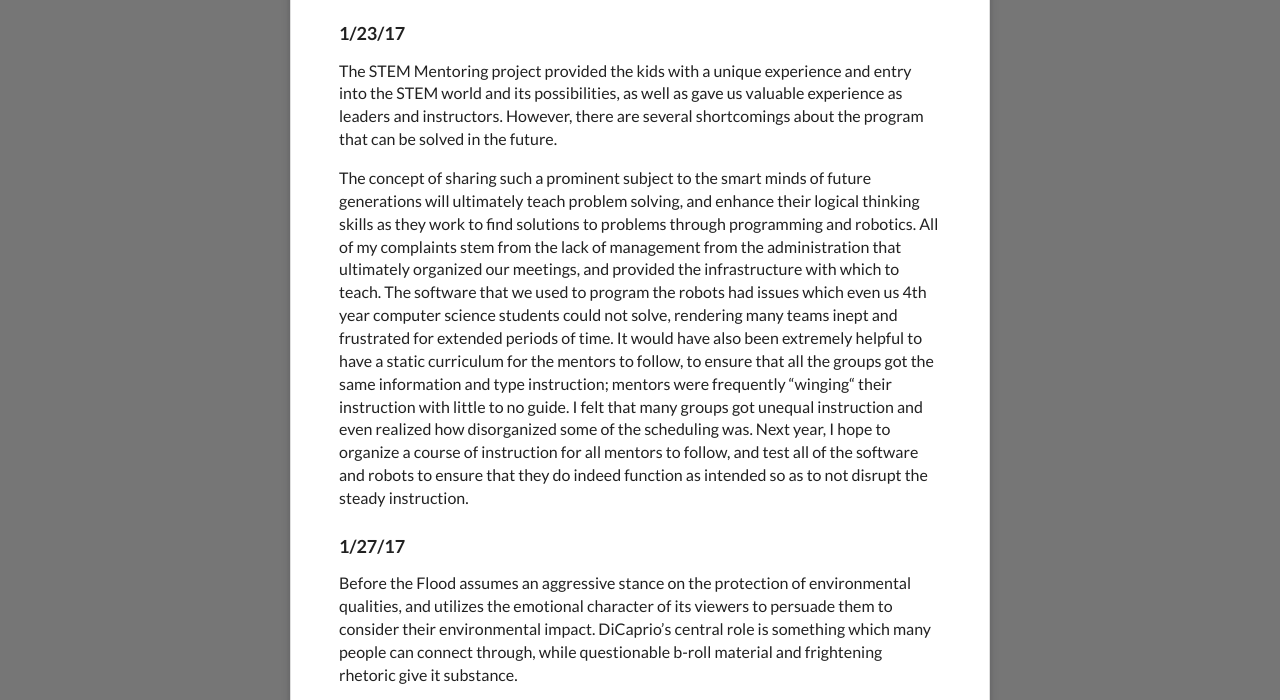
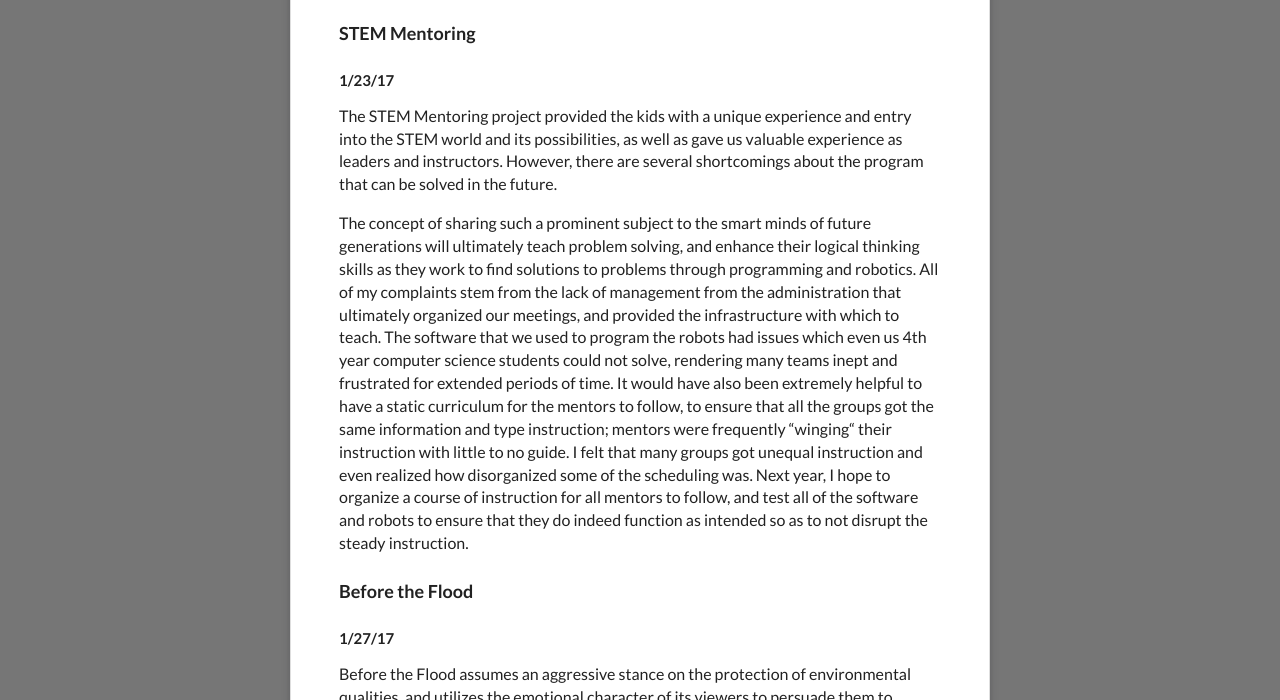
Before and after one commit to MBHS-Computer-Science-Association/humanities-blog, a website: page public/nicholas.html in a window 1280 px wide. Shown: the part 195-895 px from the top of the page. Drawn offline with nearby package versions, Linux system fonts and the light colour scheme.

Commit message:
Update nicholas.html

```diff
--- a/public/nicholas.html
+++ b/public/nicholas.html
@@ -20,15 +20,14 @@
     		</div>
     	</div>
 
+		<div class="ui grey inverted attached segment">
 
-		<div class="ui grey inverted attached segment">
 
 
 			<!-- this script got from www.javascriptfreecode.com-Coded by: Krishna Eydatoula -->
 		<script>
 
 		</script>
-
 
 
 			<!-- <div class="ui right close rail">
@@ -50,14 +49,18 @@
 
 		<div class="ui raised very padded text container segment">
   			<h1 class="ui header">Nicholas Roth's Mentoring Blog</h1>
-			<h3 class="ui header">1/23/17</h3>
+
+			<h3 class="ui header">STEM Mentoring</h3>
+			<h4 class="ui header">1/23/17</h4>
   				<p>
   					The STEM Mentoring project provided the kids with a unique experience and entry into the STEM world and its possibilities, as well as gave us valuable experience as leaders and instructors. However, there are several shortcomings about the program that can be solved in the future.
   				</p>
 				<p>
 					The concept of sharing such a prominent subject to the smart minds of future generations will ultimately teach problem solving, and enhance their logical thinking skills as they work to find solutions to problems through programming and robotics. All of my complaints stem from the lack of management from the administration that ultimately organized our meetings, and provided the infrastructure with which to teach. The software that we used to program the robots had issues which even us 4th year computer science students could not solve, rendering many teams inept and frustrated for extended periods of time. It would have also been extremely helpful to have a static curriculum for the mentors to follow, to ensure that all the groups got the same information and type instruction; mentors were frequently “winging“ their instruction with little to no guide. I felt that many groups got unequal instruction and even realized how disorganized some of the scheduling was. Next year, I hope to organize a course of instruction for all mentors to follow, and test all of the software and robots to ensure that they do indeed function as intended so as to not disrupt the steady instruction.
 				</p>
-			<h3 class="ui header">1/27/17</h3>
+			<h3 class="ui header">Before the Flood</h3>
+			<h4 class="ui header">1/27/17</h4>
+
 				<p>
 					<m>Before the Flood</m> assumes an aggressive stance on the protection of environmental qualities, and utilizes the emotional character of its viewers to persuade them to consider their environmental impact. DiCaprio’s central role is something which many people can connect through, while questionable b-roll material and frightening rhetoric give it substance.
 				</p>
@@ -67,6 +70,10 @@
 				<p>
 					One aspect of the film which I did appreciate was its depiction of large corporations in a largely negative light. The Big Business aspect of climate change is certainly a barrier to change in the energy world, and <m>Before the Flood</m> does a respectable job at conveying it. However, the shortcomings of this film keep me from viewing it positively, as I was already aware of all the ideas it presented, and found many of them questionable. The information in it can be used in our STEM projects to understand the environmental impact of technological progress on the environment, and is something more than just to consider, but to act upon. The film also highlights a major problem with many of the world’s democratic societies, which is the inability to facilitate change quickly, especially in dire times.
 				</p>
+			<h3 class="ui header">The End of Ownership</h3>
+			<h4 class="ui header">2/3/17</h4>
+
+			<h3 class="
 			</div>
 
 
```
Lines whose indentation alone changed are shown as unchanged.
